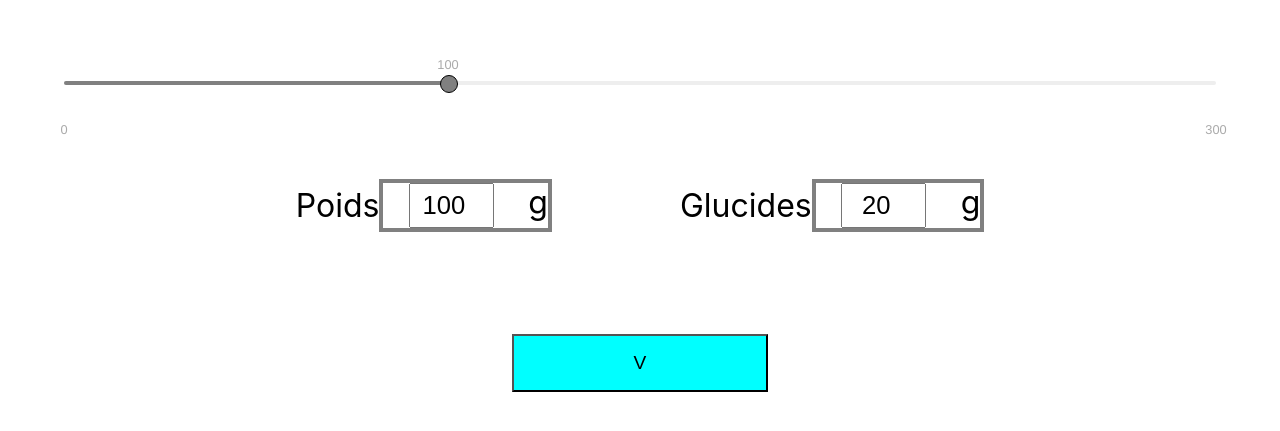
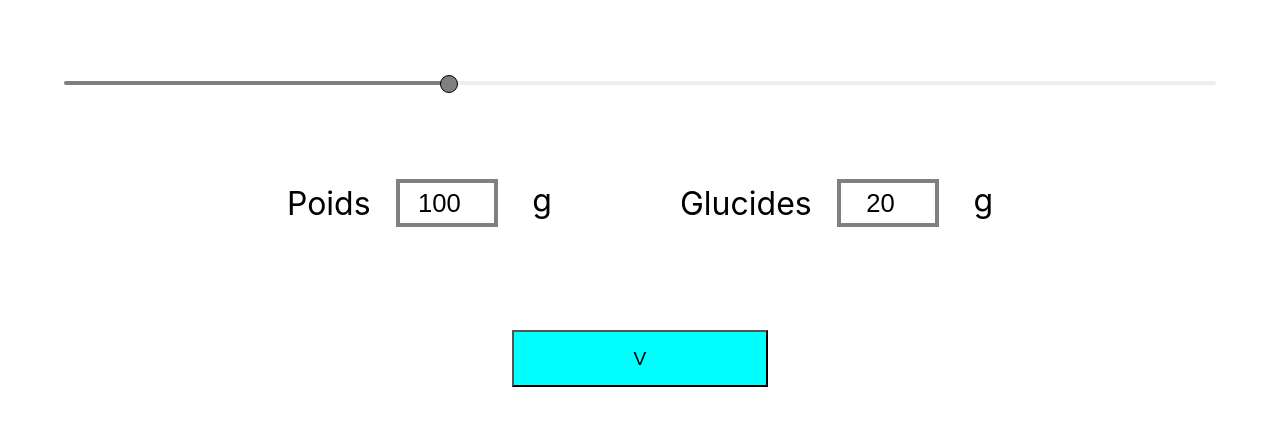
Before and after one commit to WildCodeSchool/Paris-0919-P2-Diabete, a React (Create React App) app in the folder ohmyg/: page / in a window 1280 px wide. Shown: the part 205-636 px from the top of the page. Built offline with nearby package versions, Linux system fonts and the light colour scheme.

Commit message:
edited label width

```diff
--- a/ohmyg/src/components/pages/calculation/CarbCalculation.css
+++ b/ohmyg/src/components/pages/calculation/CarbCalculation.css
@@ -15,20 +15,20 @@
    height: 5vw;
 }
 
+.input-range__label-container {
+   display: none;
+}
+
 /* SIZE INPUT */
 
 input{
    grid-area: input;
    margin-bottom : 15px;
-   width: 3em;
+   width: 3.5em;
    height: 1.5em;
    text-align: center;
    font-size:1.2em;
-}
-
-.borderInputLabel{
    border: 4px solid grey;
-
 }
 
 /*ALIGNEMENT OF SLIDER AND INPUT FOODWEIGHT */
```
